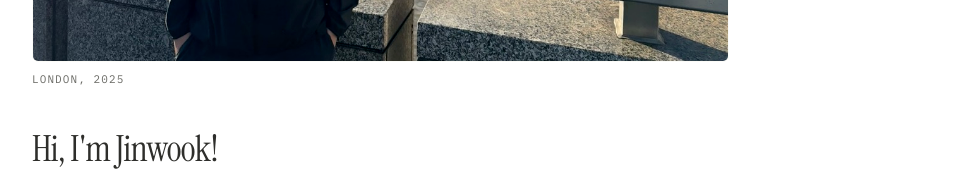
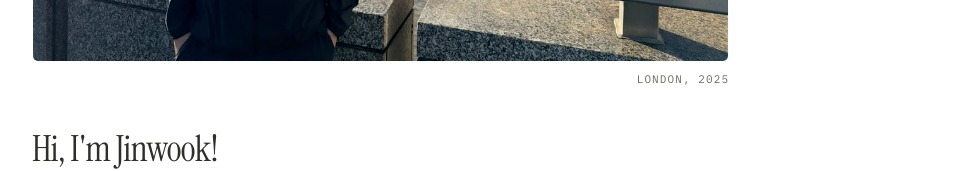
Before and after one commit to 7inug1/jinwookshin, a Next.js app: page /en in a window 1280 px wide. Shown: the part 609-780 px from the top of the page, without its empty margins (160-1119 px from the left). Built offline with nearby package versions, Linux system fonts and the light colour scheme.

Commit message:
style(home): 사진 캡션 우측 정렬
캡션이 사진 오른쪽 끝에 붙는다. 본문은 왼쪽에서 시작하므로 둘이 겹쳐 읽히지 않는다.

```diff
--- a/components/portrait.tsx
+++ b/components/portrait.tsx
@@ -16,7 +16,7 @@ export function Portrait({ locale }: { locale: Locale }) {
           style={{ filter: "brightness(1.06) contrast(1.08) saturate(0.92)" }}
           className="h-auto w-full rounded-[6px] border border-rule"
         />
-        <figcaption className="label mt-gap-1">{site.photoCaption[locale]}</figcaption>
+        <figcaption className="label mt-gap-1 text-right">{site.photoCaption[locale]}</figcaption>
       </figure>
     );
   }
```
